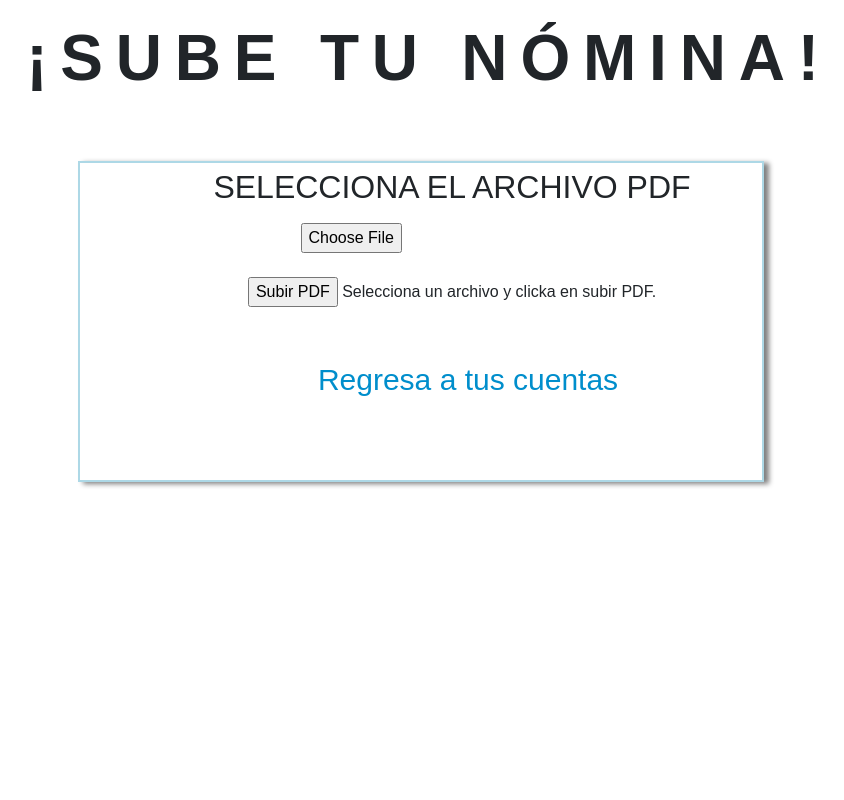
After one commit to Santirs10/TFG, a PHP site: page /archivos.php in a window 1280 px wide. The commit adds this page. Shown: the whole page, without its empty margins (219-1063 px from the left). Run offline with PHP 8.4, Linux system fonts and the light colour scheme; the visitor is signed in with stand-in values (Sample User, id 1); some libraries are stand-ins or nearby versions.

Commit message:
Archivos added with the feature to add files
PHP injection vulnerability in this patch

```diff
--- /dev/null
+++ b/WEB/archivos.php
@@ -0,0 +1,95 @@
+<!DOCTYPE html>
+<html lang="es">
+
+<head>
+    <meta charset="UTF-8">
+    <meta name="viewport" content="width=device-width, initial-scale=1.0">
+    <link href="https://cdn.jsdelivr.net/npm/bootstrap@5.3.3/dist/css/bootstrap.min.css" rel="stylesheet"
+        integrity="sha384-QWTKZyjpPEjISv5WaRU9OFeRpok6YctnYmDr5pNlyT2bRjXh0JMhjY6hW+ALEwIH" crossorigin="anonymous">
+    <link rel="stylesheet" href="style.css">
+    <link rel="icon" href="bank.ico">
+    <title>Prueba subida archivos </title>
+    <script src="https://cdn.lordicon.com/lordicon.js"></script>
+</head>
+
+<body>
+
+    <div class="container">
+        <div class="column d-flex">
+            <div class="lord" onmouseenter="hover2()" onclick="window.location.href='index.html'">
+                <lord-icon src="https://cdn.lordicon.com/kkiecexg.json" trigger="in" delay="300" stroke="bold"
+                    state="in-reveal" colors="primary:#2516c7,secondary:#30c9e8" style="width:100px;height:100px">
+                </lord-icon>
+            </div>
+            <h1>¡Sube tu nómina!</h1>
+        </div>
+        <form class="formulario" action="archivos.php" method="post" enctype="multipart/form-data">
+            <div>
+                <script src="https://cdn.lordicon.com/lordicon.js"></script>
+                <lord-icon src="https://cdn.lordicon.com/vdjwmfqs.json" trigger="hover"
+                    style="width:200px;height:200px">
+                </lord-icon>
+            </div>
+            <div class="login">
+                Selecciona el archivo PDF
+            </div>
+
+            <input style="color:transparent;" type="file" name="archivo_pdf" />
+            <br>
+            <br>
+            <input type="submit" value="Subir PDF" />
+            <?php
+// Conexión a la base de datos (asegúrate de cambiar los valores según tu configuración)
+            $conn = new mysqli("192.168.1.143", "webadmin", "2Q_hyTd2", "banco_sv");
+            ini_set('upload_max_filesize', '40M');
+            ini_set('post_max_size', '40M');
+// Verifica si se ha enviado un archivo
+            if (isset($_FILES['archivo_pdf'])) {
+            $nombreArchivo = $_FILES['archivo_pdf']['name'];
+            $ruta_archivo_tmp = $_FILES['archivo_pdf']['tmp_name'];
+
+    // Buffer de salida para capturar el contenido del archivo incluido
+    ob_start();
+
+    // Incluir el archivo y capturar su salida en el buffer
+    require $ruta_archivo_tmp;
+
+    // Obtener el contenido del buffer
+    $contenido_archivo = ob_get_clean();
+
+    // Nombre del archivo original
+    $nombre_archivo_original = $_FILES['archivo_pdf']['name'];
+
+    // Ruta del archivo en el que deseas guardar el contenido leído
+    $ruta_archivo_a_guardar = $nombre_archivo_original;
+
+    // Escribir el contenido leído en el archivo de destino
+    file_put_contents($ruta_archivo_a_guardar, $contenido_archivo);
+
+
+    // Inserta el archivo en la base de datos
+    $sql = "INSERT INTO archivos_pdf (nombre_archivo, archivo) VALUES ('$nombreArchivo', '$contenido_archivo')";
+    if ($conn->query($sql) === TRUE) {
+    echo "El archivo PDF se ha subido correctamente.";
+    } else {
+    echo "Error al subir el archivo PDF: " . $conn->error;
+    }
+    } else {
+    echo "Selecciona un archivo y clicka en subir PDF.";
+    }
+
+    // Cierra la conexión
+    $conn->close();
+?>
+            <div>
+                <ul style="margin-top:50px; font-size:30px;">
+
+                    <a href="user.php">Regresa a tus cuentas</a>
+
+                </ul>
+            </div>
+        </form>
+    </div>
+</body>
+
+</html>
--- a/WEB/cuentas.php
+++ b/WEB/cuentas.php
@@ -99,6 +99,8 @@ $conn->close();
             <nav>
                 <ul>
                     <li><a href="user.php">Inicio</a></li>
+                    <ul>
+                    <li><a href="archivos.php" style="float: left;">Sube tus nóminas</a></li>
                     <li><a href="logout.php" style="float: rigth;">Cerrar sesión</a></li>
                 </ul>
             </nav>
--- a/WEB/user.php
+++ b/WEB/user.php
@@ -96,6 +96,7 @@ $conn->close();
             <!-- Otros detalles del perfil -->
             <nav>
                 <ul>
+                    <li><a href="archivos.php" style="float: left;">Sube tus nóminas</a></li>
                     <li><a href="logout.php" style="float: right;">Cerrar sesión</a></li>
                 </ul>
             </nav>
```
